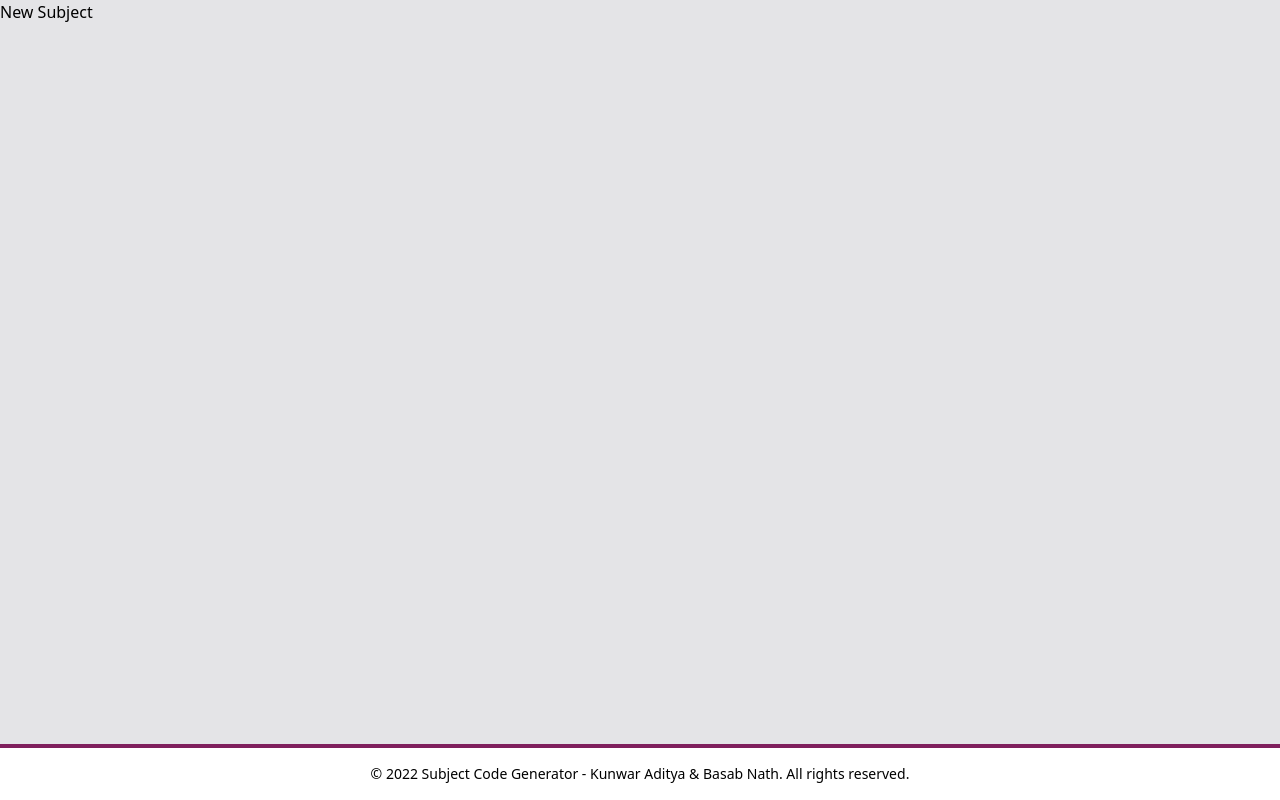
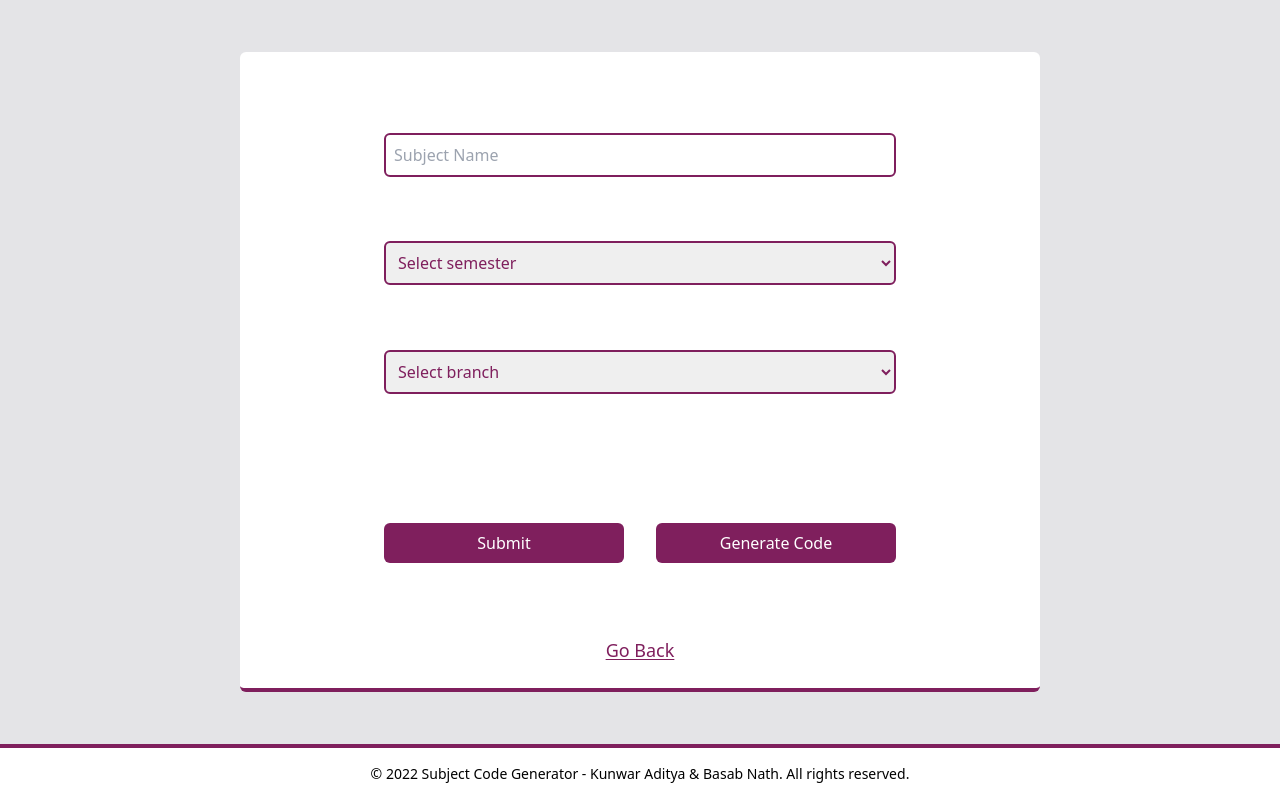
Before and after one commit to Kunwar-Aditya-Codes/subject-code-generator, a React (Vite) app in the folder client/: page /create in a window 1280 px wide. Built offline with nearby package versions, Linux system fonts and the light colour scheme.

Commit message:
added: create code page

```diff
--- a/client/src/components/SearchBar.jsx
+++ b/client/src/components/SearchBar.jsx
@@ -9,7 +9,7 @@ const SearchBar = () => {
           id="course"
           className="w-full max-w-[16rem] rounded-md py-1 px-2 text-[#7f1f5d] outline-none"
         >
-          <option value="">Select the course</option>
+          <option>Select branch</option>
           <option value="CSE">CSE</option>
           <option value="ECE">ECE</option>
           <option value="EEE">EEE</option>
@@ -20,7 +20,7 @@ const SearchBar = () => {
           id="semester"
           className="w-full max-w-[16rem] rounded-md py-1 px-2 text-[#7f1f5d] outline-none"
         >
-          <option value="">Select the semester</option>
+          <option>Select semester</option>
           <option value="1">1</option>
           <option value="2">2</option>
           <option value="3">3</option>
--- a/client/src/pages/NewSubject.jsx
+++ b/client/src/pages/NewSubject.jsx
@@ -3,9 +3,132 @@ import { useMutation } from "react-query";
 import { Link } from "react-router-dom";
 
 const NewSubject = () => {
+  const [formData, setFormData] = useState({
+    subjectName: "",
+    semester: "",
+    branch: "",
+  });
+
+  const handleFormChange = (e) => {
+    setFormData({ ...formData, [e.target.name]: e.target.value });
+  };
+
+  const [generatedCode, setGeneratedCode] = useState("");
+
+  let existingCode = "ECE200";
+
+  const generateCode = (branch) => {
+    let numCode = 100;
+    let code = "";
+
+    const branchCodeNumber = parseInt(existingCode.slice(3, 6));
+
+    switch (branch) {
+      case "CSE":
+        numCode += 0;
+        break;
+      case "ECE":
+        numCode += 100;
+        break;
+      case "EEE":
+        numCode += 200;
+        break;
+      case "MX":
+        numCode += 300;
+        break;
+      default:
+        break;
+    }
+
+    while (numCode === branchCodeNumber) {
+      numCode += 1;
+    }
+    code = branch + numCode;
+
+    setGeneratedCode(code);
+  };
+
+  const handleSubmit = (e) => {
+    e.preventDefault();
+  };
+
   return (
-    <div>
-      <h1>New Subject</h1>
+    <div className="flex h-full items-center justify-center">
+      <div className="flex h-[40rem] w-[50rem] flex-col items-center justify-center rounded-md border-b-4 border-b-[#7f1f5d] bg-white p-4">
+        <form
+          onSubmit={handleSubmit}
+          className="flex h-full w-full max-w-lg flex-col items-center justify-evenly text-[#7f1f5d]"
+        >
+          <input
+            type="text"
+            name="subjectName"
+            id="subjectName"
+            onChange={handleFormChange}
+            value={formData.subjectName}
+            placeholder="Subject Name"
+            className="w-full rounded-md border-2 border-[#7f1f5d] p-2 outline-none"
+          />
+
+          <select
+            name="semester"
+            id="semester"
+            onChange={handleFormChange}
+            value={formData.semester}
+            className="w-full rounded-md border-2 border-[#7f1f5d] p-2 outline-none"
+          >
+            <option>Select semester</option>
+            <option value="1">Semester 1</option>
+            <option value="2">Semester 2</option>
+            <option value="3">Semester 3</option>
+            <option value="4">Semester 4</option>
+            <option value="5">Semester 5</option>
+            <option value="6">Semester 6</option>
+            <option value="7">Semester 7</option>
+            <option value="8">Semester 8</option>
+          </select>
+
+          <select
+            name="branch"
+            id="branch"
+            onChange={handleFormChange}
+            value={formData.branch}
+            className="w-full rounded-md border-2 border-[#7f1f5d] p-2 outline-none"
+          >
+            <option>Select branch</option>
+            <option value="CSE">CSE</option>
+            <option value="ECE">ECE</option>
+            <option value="EEE">EEE</option>
+            <option value="MX">MX</option>
+          </select>
+
+          <h1 className="text-3xl font-bold text-[#7f1f5d] ">
+            {generatedCode && generatedCode}
+          </h1>
+
+          <div className="flex w-full items-center justify-between">
+            <button
+              type="submit"
+              className="w-[15rem] rounded-md bg-[#7f1f5d] p-2 text-white outline-none"
+            >
+              Submit
+            </button>
+
+            <button
+              type="button"
+              onClick={() => generateCode(formData.branch)}
+              className="w-[15rem] rounded-md bg-[#7f1f5d] p-2 text-white outline-none"
+            >
+              Generate Code
+            </button>
+          </div>
+        </form>
+
+        <Link to="/">
+          <button className="rounded-md p-2 text-lg  font-medium text-[#7f1f5d] underline underline-offset-2 outline-none">
+            Go Back
+          </button>
+        </Link>
+      </div>
     </div>
   );
 };
```
